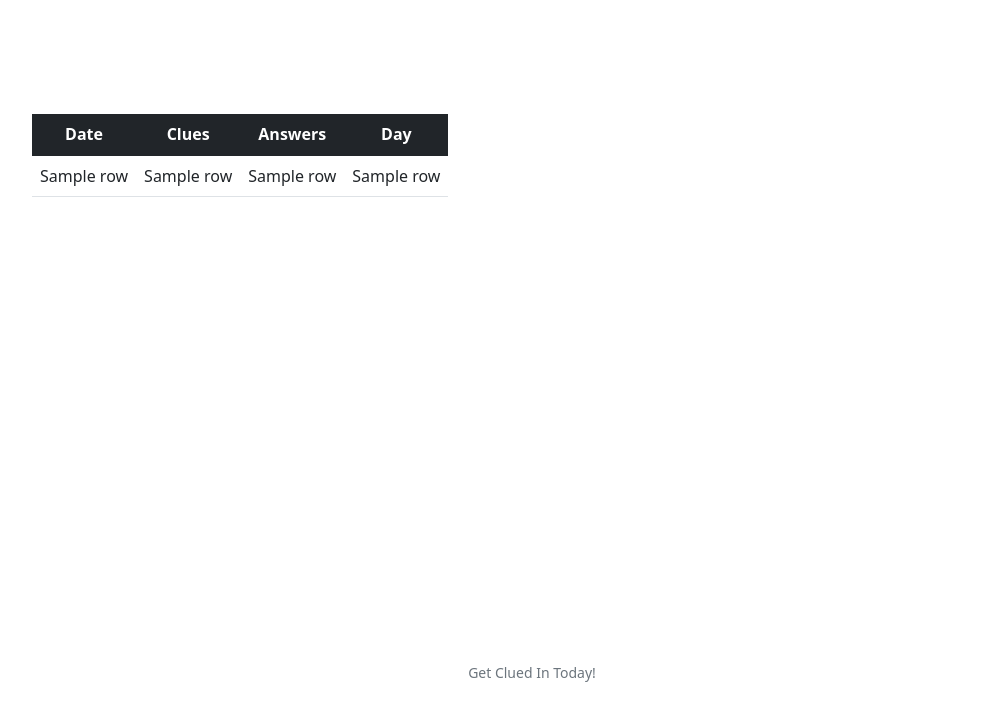
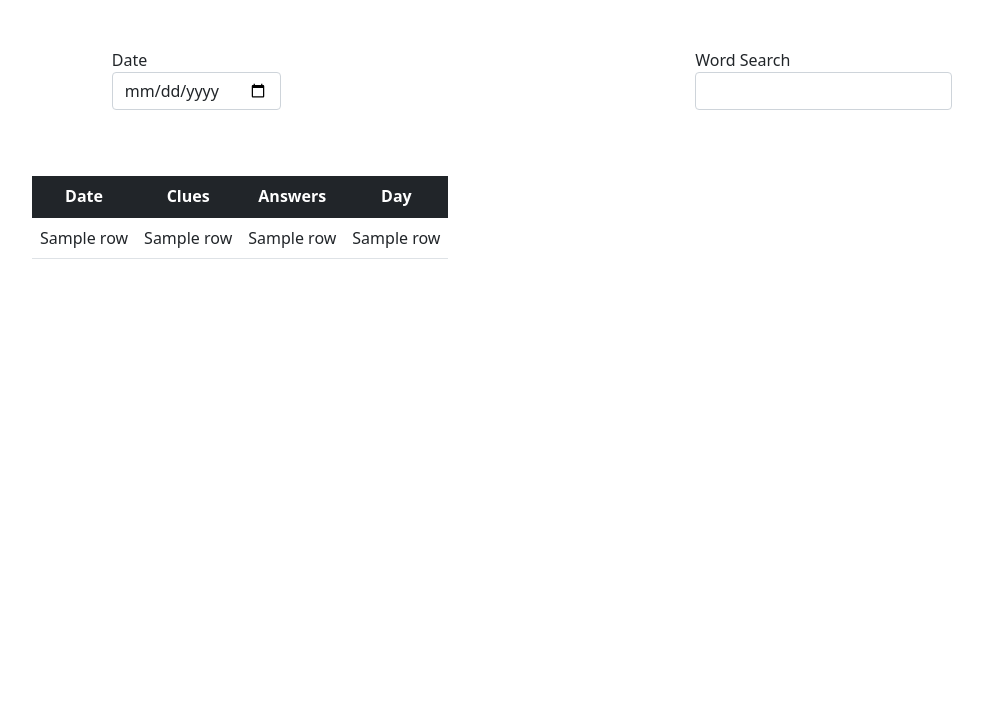
Before and after one commit to ajigarjian/Unpuzzle, a Flask app: template templates/index.html in a window 1280 px wide. Shown: the part 76-792 px from the top of the page, without its empty margins (108-1091 px from the left). Run offline with Flask 2, Linux system fonts and the light colour scheme; the template is opened without the code that fills it: most values are stand-ins (such as "Sample title", 1, 10 or a date in 2020).

Commit message:
Added function to two search inputs for table

```diff
--- a/app.py
+++ b/app.py
@@ -14,7 +14,7 @@ cursor = db.cursor()
 def index():
     """Show home page of 1Across"""
     rows = []
-    for row in cursor.execute("SELECT * FROM general LIMIT 100"):
+    for row in cursor.execute("SELECT * FROM general LIMIT 1000"):
         rows.append(row)
     return render_template("index.html", rows=rows)
 
--- a/static/script.js
+++ b/static/script.js
@@ -1,7 +1,39 @@
-// Creates a function that, upon click, changes the color of the element with the id "one_header" to red
-document.addEventListener("click", myFunction);
+// Creates a function that, as a user types in an answer, filters the table to return only the clues that start with the search
+document.querySelector("#ans_search").addEventListener('keyup', function(e){
 
-function myFunction() {
-  document.getElementById("one_header").style.color = "red";
-  document.getElementById("demo").innerHTML = "Brandon's gay";
-}
+    //list of answers taken from the answers table column
+    const answers = document.querySelectorAll(".table_body .body_row .table_answers");
+
+    //makes search from search bar lowercase
+    var search_item = e.target.value.toLowerCase();
+
+    //for each answer in the list (aka in each row of table), checks if it starts w the search item. If it does, ensure it's visible.
+    for (let i = 0; i < answers.length; i++) {
+        if (answers[i].innerHTML.toLowerCase().trim().startsWith(search_item))  {
+            answers[i].parentNode.style.visibility = "visible";
+        }
+
+        //if it doesn't, hide it.
+        else {
+            answers[i].parentNode.style.visibility = "collapse";
+        }
+    }
+});
+
+//Similar function but for dates
+document.querySelector("#date_start").addEventListener("change", function() {
+    var input = new Date(this.value);
+    document.getElementById("demo").innerHTML = input;
+    const dates = document.querySelectorAll(".table_body .body_row .table_dates");
+
+    for (let i = 0; i < dates.length; i++) {
+        var date = new Date(dates[i].innerHTML)
+        if (date >= input) {
+            dates[i].parentNode.style.visibility = "visible";
+        }
+
+        else {
+            dates[i].parentNode.style.visibility = "collapse";
+        }
+    }
+});
--- a/static/styles.css
+++ b/static/styles.css
@@ -6,7 +6,6 @@
          url('/static/chelt-font/cheltenham-webfont.woff') format('woff');
     font-weight: normal;
     font-style: normal;
-
 }
 
 body {
@@ -30,6 +29,12 @@ nav .navbar-brand
     background: white;
 }
 
+legend {
+    font-size: 16px;
+    text-align: left;
+    margin: 0px;
+}
+
 .table
 {
     display: block;
--- a/templates/index.html
+++ b/templates/index.html
@@ -6,10 +6,28 @@
 
 {% block main %}
 
+
+<div class=" table_search_wrapper ">
+    <form>
+        <div class="d-flex input-group input-daterange date_search_fields justify-content-sm-around">
+            <div id="date_search_1_wrapper">
+                <legend>Date</legend>
+                    <input type="date" id="date_start" class="form-control" placeholder="Date">
+            </div>
+            <div id="ans_search_wrapper">
+                <legend>Word Search</legend>
+                <input type="text" id="ans_search" class="form-control">
+            </div>
+        </div>
+    </form>
+</div>
+
+<p id="demo">
+<p id="demo2">
+<p id="demo3">
     <!-- Table to show general table in pairs.db. Wraps table in a div for boostrap table-responsive styling. Then has a styling class for the entire table, the head, the body, and each row -->
-    <p id="demo">
     <div class="table-responsive">
-        <table class="table table-hover">
+        <table id ="home_table" class="table table-hover">
             <thead>
                 <tr class="table-dark">
                     <!-- The headers are the four columns -->
@@ -23,10 +41,10 @@
                     <!-- from app.py, intakes rows as a list of lists from general table. Displays 2nd through 5th element each in their own cell -->
                     {% for row in rows %}
                         <tr class="body_row">
-                            <td> {{ row[1] }}  </td>
-                            <td> {{ row[2] }}  </td>
-                            <td> {{ row[3] }}  </td>
-                            <td> {{ row[4] }}  </td>
+                            <td class="table_dates"> {{ row[1] }}  </td>
+                            <td class="table_clues"> {{ row[2] }}  </td>
+                            <td class="table_answers"> {{ row[3] }}  </td>
+                            <td class="table_days"> {{ row[4] }}  </td>
                         </tr>
                     {% endfor %}
             </tbody>
```
